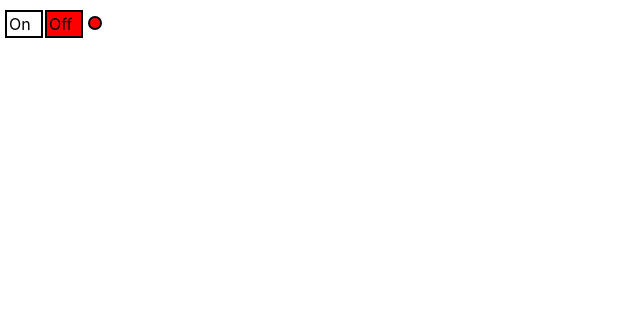
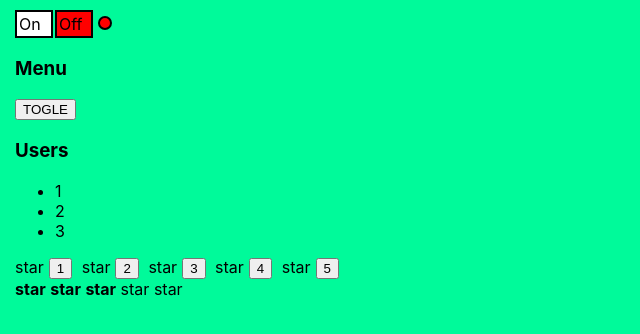
Before and after one commit to DmitryShastel/React, a React (Create React App) app in the folder my-app/: page / in a window 1280 px wide. Shown: the top 334 px of the page, without its empty margins (0-640 px from the left). Built offline with nearby package versions, Linux system fonts and the light colour scheme.

Commit message:
React c.b.k prosta 1-7

```diff
--- a/my-app/src/App.css
+++ b/my-app/src/App.css
@@ -1,32 +1,35 @@
-App {
-    padding: 10px;
+body {
+    background-color: mediumspringgreen;
 }
 
+.App {
+    margin: 0 0 15px 15px;
+}
+
+
 .square {
-    margin: 15px;
     display: flex;
 }
 
-.square1{
-    margin: 0px 0 5px 5px;
+.square1 {
     width: 30px;
     height: 25px;
     background: white;
-    border:2px solid black;
+    border: 2px solid black;
     text-align: center;
 }
 
 .square2 {
-    margin: 0px 1px 5px 1px;
+
     width: 30px;
     height: 25px;
     background: white;
-    border:2px solid black;
+    border: 2px solid black;
     text-align: center;
 }
 
 .square3 {
-    margin: 0 0 0 5px;
+
     width: 25px;
     height: 25px;
     background: white;
--- a/my-app/src/App.tsx
+++ b/my-app/src/App.tsx
@@ -1,16 +1,25 @@
 import React from 'react';
 import './App.css';
 import Accordion from "./components/Accordion/Accordion";
-import {Rating} from "./components/Rating";
+import {Rating} from "./components/Rating/Rating";
 import OnOff from "./components/OnOff/OnOff";
+import UncontrolledAccordion from "./components/UncontrolledAccordion/UncontrolledAccordion";
+import UncontrolledRating from "./components/UncontrolledRating/UncontrolledRating";
 
 
 function App() {
     console.log("APP rendering")
     return (
-        <div>
+        <div className="App">
             <OnOff/>
+
+            <UncontrolledAccordion titleValue={"Menu"}/>
+            <Accordion titleValue={"Users"} collapsed={false}/>
+
+            <UncontrolledRating />
+            <Rating value={3} />
         </div>
+
 
         /*<div>
             <Accordion titleValue={"Menu"} collapsed={true}/>
--- a/my-app/src/components/OnOff/OnOff.tsx
+++ b/my-app/src/components/OnOff/OnOff.tsx
@@ -10,7 +10,7 @@
     let [on, setOn] = useState(false);
 
     const onStyle = {
-        margin: "10px 2px 0 5px",
+        margin: "10px 2px 0 0",
         width:  "30px",
         height: "20px",
         border: "2px solid black",
--- /dev/null
+++ b/my-app/src/components/UncontrolledAccordion/UncontrolledAccordion.tsx
@@ -0,0 +1,49 @@
+import React, {useState} from "react";
+
+type AccordionPropsType = {
+    titleValue: string
+   /* collapsed: boolean*/
+}
+
+function UncontrolledAccordion(props: AccordionPropsType) {
+    console.log("Accordion rendering")
+
+    let [collapsed, setCollapsed] = useState (true)
+
+    return (
+        <div>
+            <AccordionTitle title={props.titleValue}/>
+            <button onClick={ ()=> { setCollapsed(!collapsed) }}>TOGLE</button>
+            {!collapsed && <AccordionBody/>}
+        </div>
+    )
+}
+
+
+type AccordionTitlePropsType = {
+    title: string
+}
+
+function AccordionTitle(props: AccordionTitlePropsType) {
+    console.log("AccordionTitle rendering")
+    return (
+        <div>
+            <h3>{props.title}</h3>
+        </div>
+    )
+}
+
+function AccordionBody() {
+    console.log("AccordionBody rendering")
+    return (
+        <div>
+            <ul>
+                <li>1</li>
+                <li>2</li>
+                <li>3</li>
+            </ul>
+        </div>
+    )
+}
+
+export default UncontrolledAccordion;
--- /dev/null
+++ b/my-app/src/components/UncontrolledRating/UncontrolledRating.tsx
@@ -0,0 +1,46 @@
+import React, {useState} from "react";
+
+type RatingPropsType = {
+}
+
+function UncontrolledRating(props: RatingPropsType) {
+    console.log("Rating rendering")
+
+    let [value, setSelected] = useState(0)
+    const buttonStyle = {
+        margin: "0 5px 0 5px",
+    }
+
+    return (
+        <div>
+            <Star selected={value > 0}/>
+            <button  style={buttonStyle} onClick={ ()=> { setSelected(1) }}>1</button>
+            <Star selected={value > 1}/>
+            <button style={buttonStyle} onClick={ ()=> { setSelected(2) }}>2</button>
+            <Star selected={value > 2}/>
+            <button style={buttonStyle} onClick={ ()=> { setSelected(3) }}>3</button>
+            <Star selected={value > 3}/>
+            <button style={buttonStyle} onClick={ ()=> { setSelected(4) }}>4</button>
+            <Star selected={value > 4}/>
+            <button style={buttonStyle} onClick={ ()=> { setSelected(5) }}>5</button>
+
+        </div>
+    )
+
+}
+
+
+type StarPropsType = {
+    selected: boolean
+}
+
+function Star(props: StarPropsType) {
+    if (props.selected === true) {
+        return <span> <b>star</b></span>
+    } else {
+        return <span> star</span>
+    }
+
+}
+
+export default UncontrolledRating;
```
Also changed, not shown: my-app/src/components/Rating/Rating.tsx (renamed from my-app/src/components/Rating.tsx).
